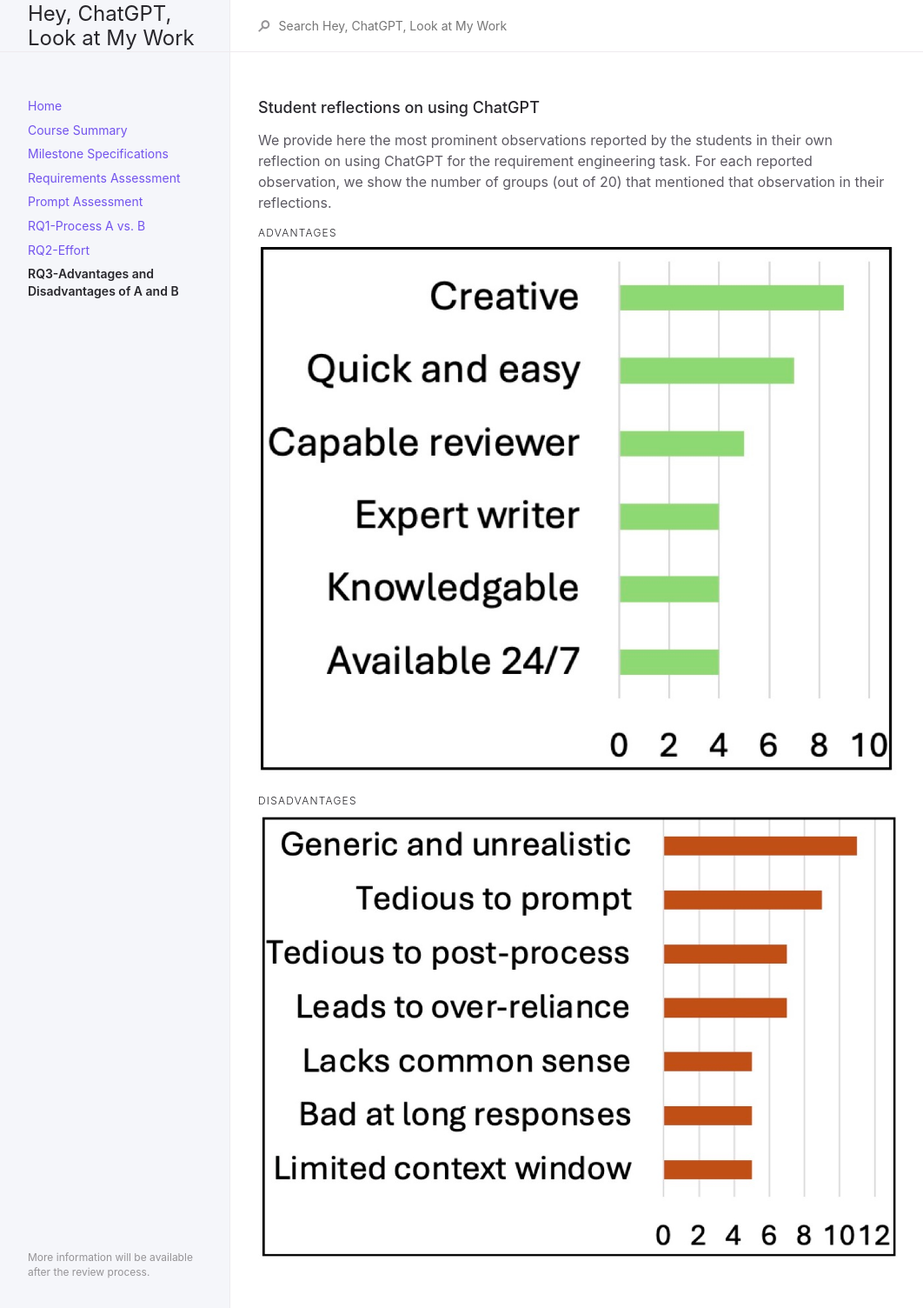
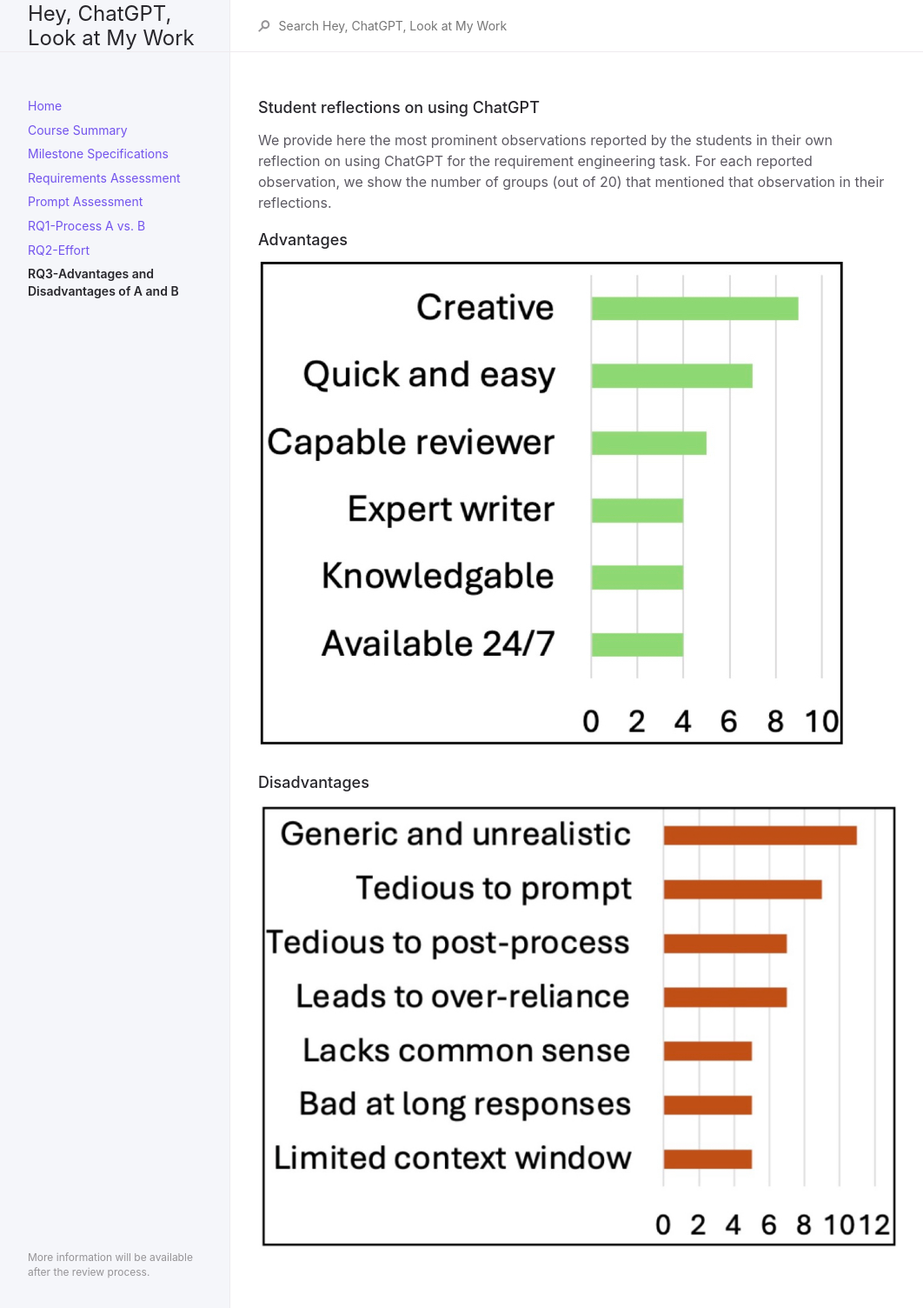
Before and after one commit to anonymousresearcher2020/anonymousresearcher2020.github.io, a Jekyll site: the page built from docs/RQ3.md, in a window 1280 px wide. Shown: the whole page at 87% size, without its empty margins (107-1169 px from the left). Built offline with Jekyll 4.4.1, drawn with Linux system fonts in a browser that asks for light colours.

Commit message:
refactoring

```diff
--- a/docs/RQ3.md
+++ b/docs/RQ3.md
@@ -10,8 +10,8 @@ permalink: /docs/RQ3
 We provide here the most prominent observations reported by the students in their own reflection on using ChatGPT for the requirement engineering task.
 For each reported observation, we show the number of groups (out of 20) that mentioned that observation in their reflections.
 
-#### Advantages
+### Advantages
 ![image](../img/reflection-adv.jpg)
 
-#### Disadvantages
+### Disadvantages
 ![image](../img/reflection-dis.jpg)
```
Also changed, not shown: index.md (+2 -1 lines), img/reflection-adv.jpg, img/reflection-dis.jpg.
